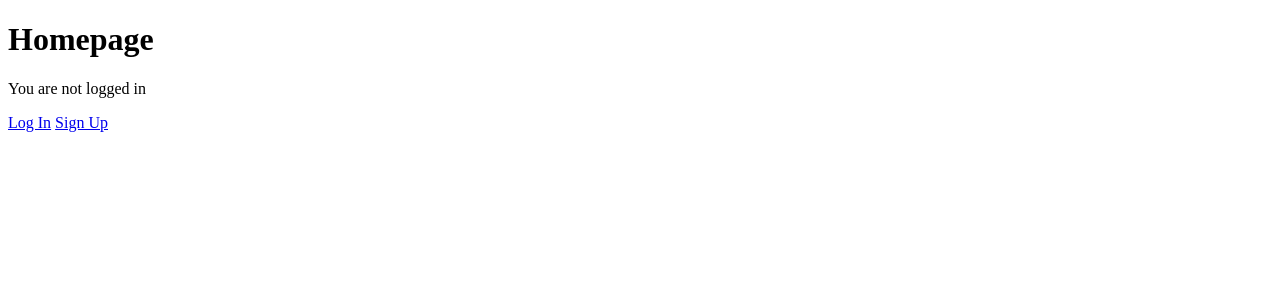
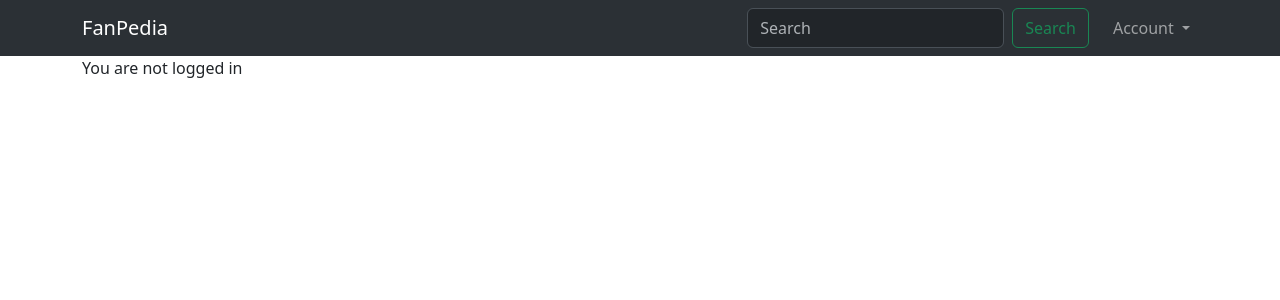
Before and after one commit to Shamit2105/fanp, a Django app: template templates/home.html in a window 1280 px wide. Shown: the top 300 px of the page. Run offline with Django 5.2, Linux system fonts and the light colour scheme; the template is opened without the code that fills it, so the values that code supplies are empty.

Commit message:
added bootstrap for styling base

```diff
--- a/templates/_base.html
+++ b/templates/_base.html
@@ -4,8 +4,54 @@
 <head>
 <meta charset="utf-8">
 <title>{% block title %}Bookstore{% endblock title %}</title>
+<link href="https://cdn.jsdelivr.net/npm/bootstrap@5.3.3/dist/css/bootstrap.min.css" rel="stylesheet" integrity="sha384-QWTKZyjpPEjISv5WaRU9OFeRpok6YctnYmDr5pNlyT2bRjXh0JMhjY6hW+ALEwIH" crossorigin="anonymous">
+
 </head>
 <body>
+<script src="https://cdn.jsdelivr.net/npm/bootstrap@5.3.3/dist/js/bootstrap.bundle.min.js" integrity="sha384-YvpcrYf0tY3lHB60NNkmXc5s9fDVZLESaAA55NDzOxhy9GkcIdslK1eN7N6jIeHz" crossorigin="anonymous"></script>
+
+<nav class="navbar bg-dark navbar-expand-lg bg-body-tertiary" data-bs-theme="dark">
+    <div class="container">
+        <a class="navbar-brand" href="{% url 'home' %}">FanPedia</a>
+        <button class="navbar-toggler" type="button" data-bs-toggle="collapse" data-bs-target="#navbarSupportedContent" aria-controls="navbarSupportedContent" aria-expanded="false" aria-label="Toggle navigation">
+            <span class="navbar-toggler-icon"></span>
+        </button>
+        <div class="collapse navbar-collapse" id="navbarSupportedContent">
+            <ul class="navbar-nav me-auto mb-2 mb-lg-0"></ul> <!-- Empty to push content to the right -->
+            <div class="d-flex ms-auto">
+                <form class="d-flex me-3" role="search">
+                    <input class="form-control me-2" type="search" placeholder="Search" aria-label="Search">
+                    <button class="btn btn-outline-success" type="submit">Search</button>
+                </form>
+                <ul class="navbar-nav">
+                    <li class="nav-item dropdown">
+                        {% if user.is_authenticated %}
+                            <a class="nav-link dropdown-toggle" href="#" role="button" data-bs-toggle="dropdown" aria-expanded="false">
+                                {{ user.username }}
+                            </a>
+                            <ul class="dropdown-menu">
+                                <li><a class="dropdown-item" href="{% url 'change_password' %}">Change Password</a></li>
+                                <li><a class="dropdown-item" href="{% url 'logout' %}">Logout</a></li>
+                            </ul>
+                        {% else %}
+                            <a class="nav-link dropdown-toggle" href="#" role="button" data-bs-toggle="dropdown" aria-expanded="false">
+                                Account
+                            </a>
+                            <ul class="dropdown-menu">
+                                <li><a class="dropdown-item" href="{% url 'login' %}">Sign In</a></li>
+                                <li><a class="dropdown-item" href="{% url 'signup' %}">Sign Up</a></li>
+                            </ul>
+                        {% endif %}
+                    </li>
+                </ul>
+            </div>
+        </div>
+    </div>
+</nav>
+
+
+
+
 <div class="container">
 {% block content %}
 {% endblock content %}
--- a/templates/home.html
+++ b/templates/home.html
@@ -1,7 +1,7 @@
 {% extends '_base.html' %}
 {% block title %}Home{% endblock title %}
 {% block content %}
-<h1>Homepage</h1>
+
 {% if user.is_authenticated %}
 Hi {{ user.email }}!
 <form method="post" action="{% url 'logout' %}">
@@ -10,7 +10,6 @@ Hi {{ user.email }}!
 </form>
 {% else %}
 <p>You are not logged in</p>
-<a href="{% url 'login' %}">Log In</a>
-<a href="{% url 'signup' %}">Sign Up</a>
+
 {% endif %}
 {% endblock content %}
```
